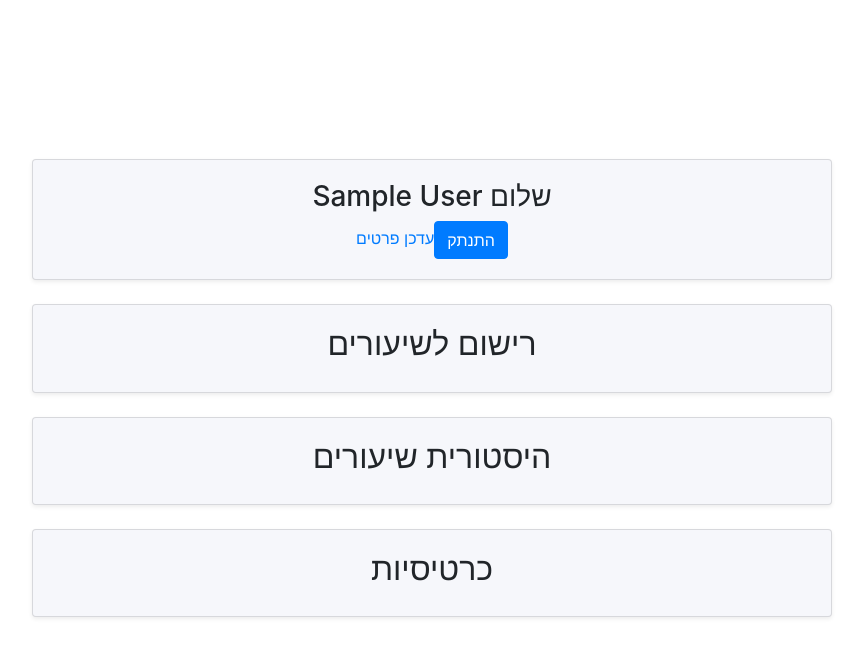
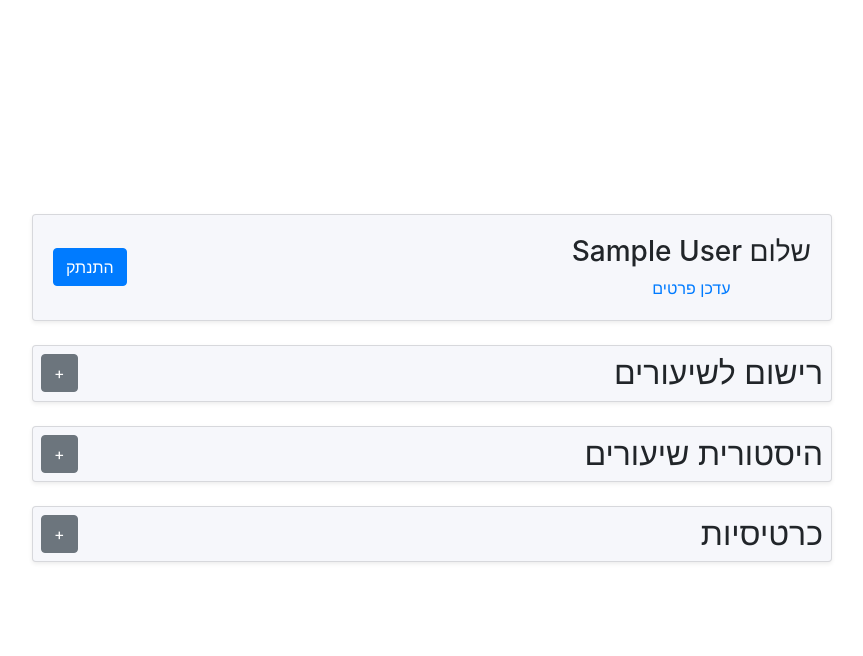
Before and after one commit to bendan7/YogiApp, a React (Create React App) app: page / in a window 1280 px wide. Shown: the top 656 px of the page, without its empty margins (208-1071 px from the left). Built offline with nearby package versions, Linux system fonts and the light colour scheme; no server answers; the database is empty; sample sign-in values are in the browser's storage.

Commit message:
add collapseCard

```diff
--- /dev/null
+++ b/src/components/CollapseCard.js
@@ -0,0 +1,26 @@
+import React, { useState } from "react";
+import { Card, Button, Alert, Collapse } from "react-bootstrap";
+
+export default function CollapseCard(props) {
+  const [open, setOpen] = useState(false);
+
+  return (
+    <Card className={props.className} style={props.style}>
+      <div className="d-flex flex-row-reverse justify-content-between">
+        <h2 className="m-2">{props.cardTitle}</h2>
+        <div>
+          <Button
+            className="m-2"
+            variant="secondary"
+            onClick={() => setOpen(!open)}
+          >
+            {open ? "-" : "+"}
+          </Button>
+        </div>
+      </div>
+      <Collapse in={open}>
+        <Card.Body>{props.children}</Card.Body>
+      </Collapse>
+    </Card>
+  );
+}
--- a/src/components/UpcomingMeetings.js
+++ b/src/components/UpcomingMeetings.js
@@ -13,9 +13,13 @@ export default function UpcomingMeetings() {
   const RegisteredMeetingBackgroundColor = "#e4fae7";
 
   useEffect(() => {
+    let isMounted = true;
+
     var upcomingRef = db.ref("upcoming/");
     upcomingRef.on("value", (snapshot) => {
-      setUpcomingMeetings(Object.values(snapshot.val()));
+      if (isMounted) {
+        setUpcomingMeetings(Object.values(snapshot.val()));
+      }
     });
   }, []);
 
--- /dev/null
+++ b/src/components/UserCard.js
@@ -0,0 +1,41 @@
+import React, { useState } from "react";
+import { Card, Button, Alert } from "react-bootstrap";
+import { Link, useHistory } from "react-router-dom";
+import { useAuth } from "../contexts/AuthContext";
+
+export default function UserCard({ ClassName, Style }) {
+  const { currentUser, logout } = useAuth();
+  const history = useHistory();
+  const [error, setError] = useState("");
+
+  async function handleLogout() {
+    try {
+      await logout();
+      history.push("/login");
+    } catch (ex) {
+      setError("התנתקות נכשלה");
+      console.log(ex);
+    }
+  }
+
+  return (
+    <Card className={ClassName} style={Style}>
+      <Card.Body>
+        <div className="d-flex justify-content-between align-items-center">
+          <div>
+            <Button onClick={handleLogout}>התנתק</Button>
+          </div>
+          <div>
+            <h3>{currentUser?.displayName} שלום</h3>
+            <Link to="update-profile">עדכן פרטים</Link>
+          </div>
+        </div>
+      </Card.Body>
+      {error && (
+        <Alert className=" mt-3 mb-0 text-center" variant="danger">
+          {error}
+        </Alert>
+      )}
+    </Card>
+  );
+}
--- a/src/index.js
+++ b/src/index.js
@@ -5,9 +5,9 @@ import reportWebVitals from "./reportWebVitals";
 import "bootstrap/dist/css/bootstrap.min.css";
 
 ReactDOM.render(
-  <React.StrictMode>
-    <App />
-  </React.StrictMode>,
+  //<React.StrictMode>
+  <App />,
+  // </React.StrictMode>,
   document.getElementById("root")
 );
 
--- a/src/pages/AdminDashboard.js
+++ b/src/pages/AdminDashboard.js
@@ -1,5 +1,16 @@
-import React from "react";
+import React, { useState } from "react";
+import { Card, Button, Alert } from "react-bootstrap";
+import { Link, useHistory } from "react-router-dom";
+import UserCard from "../components/UserCard";
+import { useAuth } from "../contexts/AuthContext";
 
 export default function AdminDashboard() {
-  return <div>Iam Admin</div>;
+  const cardClassName = "text-center mb-4 shadow-sm";
+  const cardStyle = { backgroundColor: "#f6f7fb" };
+
+  return (
+    <>
+      <UserCard ClassName={cardClassName} Style={cardStyle} />
+    </>
+  );
 }
--- a/src/pages/Dashboard.js
+++ b/src/pages/Dashboard.js
@@ -1,14 +1,14 @@
 import React, { useState, useEffect } from "react";
-import { Card, Button, Alert } from "react-bootstrap";
+import { Card, Button, Alert, Collapse } from "react-bootstrap";
 import { Link, useHistory } from "react-router-dom";
 import UpcomingMeetings from "../components/UpcomingMeetings";
 import { useAuth } from "../contexts/AuthContext";
+import UserCard from "../components/UserCard";
+import CollapseCard from "../components/CollapseCard";
 
 export default function Dashboard() {
-  const [error, setError] = useState("");
-  const { currentUser, logout } = useAuth();
+  const { currentUser } = useAuth();
   const history = useHistory();
-  const cardStyle = { backgroundColor: "#f6f7fb" };
 
   useEffect(() => {
     if (currentUser.isAdmin) {
@@ -16,47 +16,29 @@ export default function Dashboard() {
     }
   });
 
-  async function handleLogout() {
-    try {
-      await logout();
-      history.push("/login");
-    } catch (ex) {
-      setError("התנתקות נכשלה");
-      console.log(ex);
-    }
-  }
+  const cardStyle = { backgroundColor: "#f6f7fb" };
+  const cardClassName = "text-center mb-4 shadow-sm ";
 
-  const cardClassName = "text-center mb-4 shadow-sm";
   return (
     <>
-      <Card className={cardClassName} style={cardStyle}>
-        <Card.Body>
-          <h3>{currentUser?.displayName} שלום</h3>
-          <Link to="update-profile">עדכן פרטים</Link>
-          <Button onClick={handleLogout}>התנתק</Button>
-        </Card.Body>
-        {error && (
-          <Alert className=" mt-3 mb-0 text-center" variant="danger">
-            {error}
-          </Alert>
-        )}
-      </Card>
-      <Card className={cardClassName} style={cardStyle}>
-        <Card.Body>
-          <h2>רישום לשיעורים</h2>
-          <UpcomingMeetings />
-        </Card.Body>
-      </Card>
-      <Card className={cardClassName} style={cardStyle}>
-        <Card.Body>
-          <h2>היסטורית שיעורים</h2>
-        </Card.Body>
-      </Card>
-      <Card className={cardClassName} style={cardStyle}>
-        <Card.Body>
-          <h2>כרטיסיות</h2>
-        </Card.Body>
-      </Card>
+      <UserCard ClassName={cardClassName} Style={cardStyle} />
+      <CollapseCard
+        cardTitle="רישום לשיעורים"
+        className={cardClassName}
+        style={cardStyle}
+      >
+        <UpcomingMeetings />
+      </CollapseCard>
+      <CollapseCard
+        cardTitle="היסטורית שיעורים"
+        className={cardClassName}
+        style={cardStyle}
+      ></CollapseCard>
+      <CollapseCard
+        cardTitle="כרטיסיות"
+        className={cardClassName}
+        style={cardStyle}
+      ></CollapseCard>
     </>
   );
 }
--- a/src/pages/Login.js
+++ b/src/pages/Login.js
@@ -6,7 +6,6 @@ import { useAuth } from "../contexts/AuthContext";
 export default function Login() {
   const emailRef = useRef();
   const passwordRef = useRef();
-
   const { login, currentUser } = useAuth();
   const [loading, setLoading] = useState(false);
   const [error, setError] = useState();
@@ -25,13 +24,11 @@ export default function Login() {
       setError("");
       setLoading(true);
       await login(emailRef.current.value, passwordRef.current.value);
-
+      setLoading(false);
       history.push("/");
     } catch (e) {
       console.log(`${e?.message} `);
       setError(`${e?.message} `);
-    } finally {
-      setLoading(false);
     }
   }
 
```
